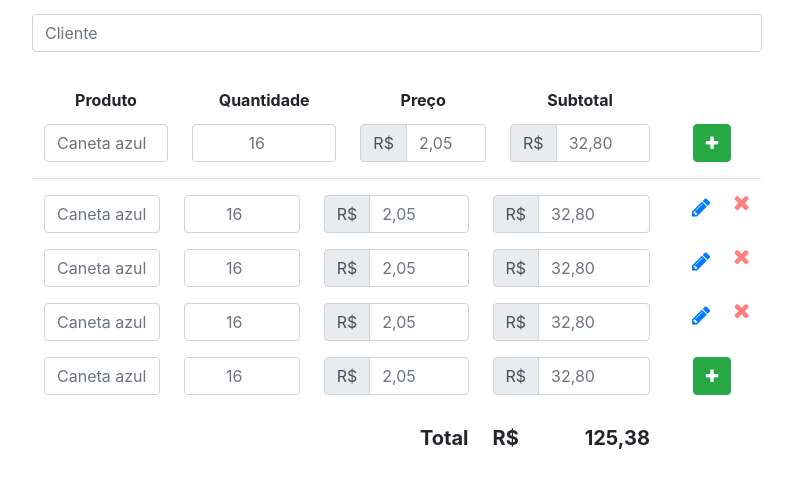
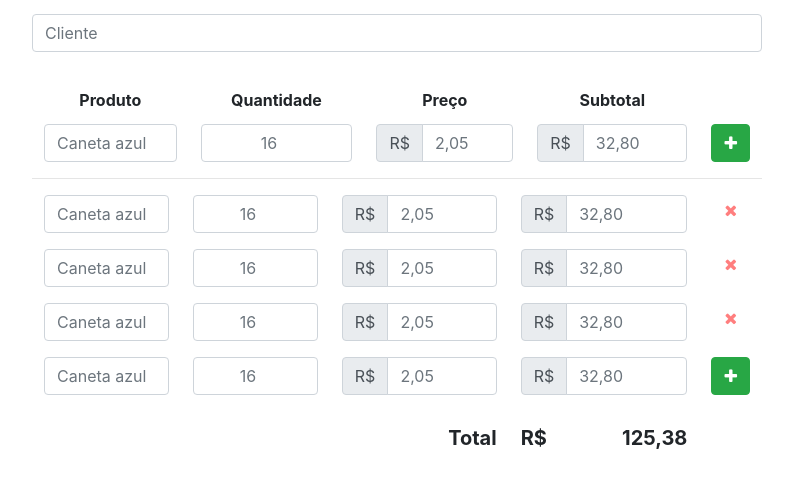
Before and after one commit to rg3915/carrinho-de-compras-django-vuejs, a Django app: page /shopping/shopping/ in a window 1280 px wide. Shown: the part 56-544 px from the top of the page, without its empty margins (53-846 px from the left). Run offline with Django 3.2, Linux system fonts and the light colour scheme; some libraries are stand-ins or nearby versions.

Commit message:
Update shopping.html

```diff
--- a/myproject/core/static/css/style.css
+++ b/myproject/core/static/css/style.css
@@ -12,11 +12,6 @@ hr {
   padding-top: 0;
   padding-bottom: 0;
 }
-.edit {
-  color: #007bff;
-}
 .close {
   color: red;
-  margin-left: 5px;
-  cursor: pointer;
 }
--- a/myproject/shopping/templates/shopping.html
+++ b/myproject/shopping/templates/shopping.html
@@ -44,7 +44,7 @@
                   <input class="form-control" type="number" min="0" placeholder="32,80">
                 </div>
               </td>
-              <td style="width: 100px">
+              <td>
                 <button class="btn btn-success">
                   <i class="fa fa-plus"></i>
                 </button>
@@ -80,9 +80,10 @@
                   <input class="form-control" type="number" min="0" placeholder="32,80">
                 </div>
               </td>
-              <td style="width: 100px">
-                <i class="fa fa-pencil fa-lg edit"></i>
-                <i class="fa fa-close fa-lg close"></i>
+              <td>
+                <button class="btn btn-link">
+                  <i class="fa fa-close close"></i>
+                </button>
               </td>
             </tr>
 
@@ -109,9 +110,10 @@
                   <input class="form-control" type="number" min="0" placeholder="32,80">
                 </div>
               </td>
-              <td style="width: 100px">
-                <i class="fa fa-pencil fa-lg edit"></i>
-                <i class="fa fa-close fa-lg close"></i>
+              <td>
+                <button class="btn btn-link">
+                  <i class="fa fa-close close"></i>
+                </button>
               </td>
             </tr>
 
@@ -138,9 +140,10 @@
                   <input class="form-control" type="number" min="0" placeholder="32,80">
                 </div>
               </td>
-              <td style="width: 100px">
-                <i class="fa fa-pencil fa-lg edit"></i>
-                <i class="fa fa-close fa-lg close"></i>
+              <td>
+                <button class="btn btn-link">
+                  <i class="fa fa-close close"></i>
+                </button>
               </td>
             </tr>
 
@@ -167,7 +170,7 @@
                   <input class="form-control" type="number" min="0" placeholder="32,80">
                 </div>
               </td>
-              <td style="width: 100px">
+              <td>
                 <button class="btn btn-success">
                   <i class="fa fa-plus"></i>
                 </button>
```
Also changed, not shown: README.md.
